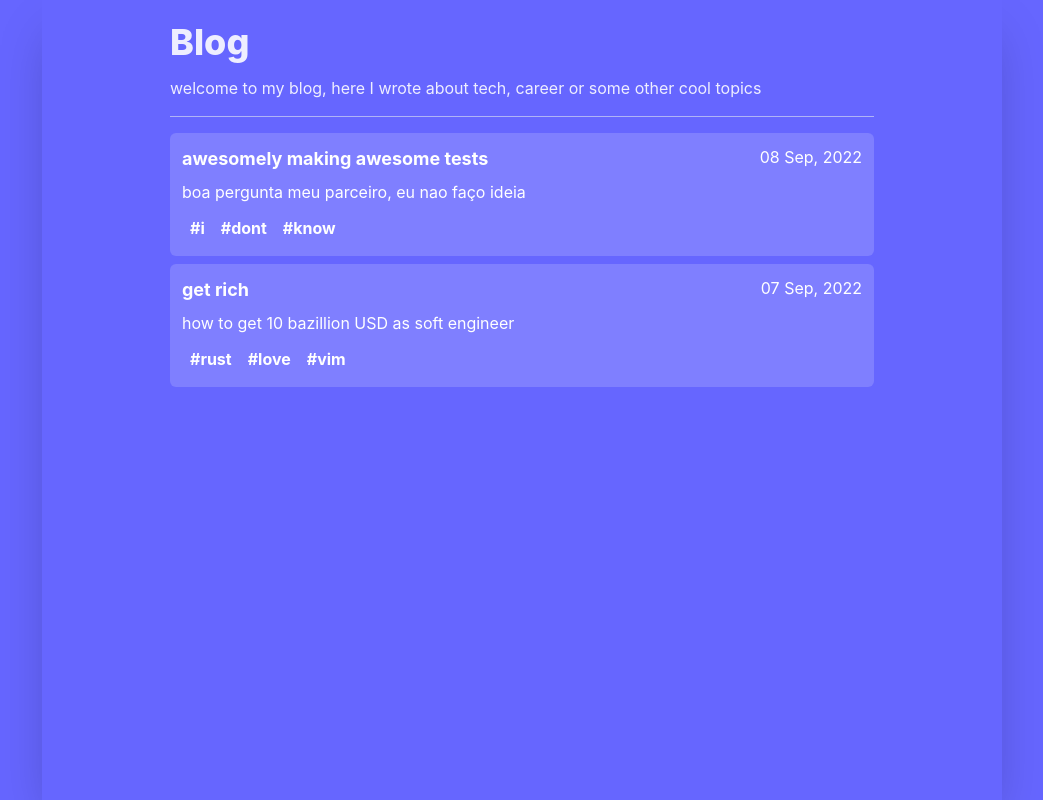
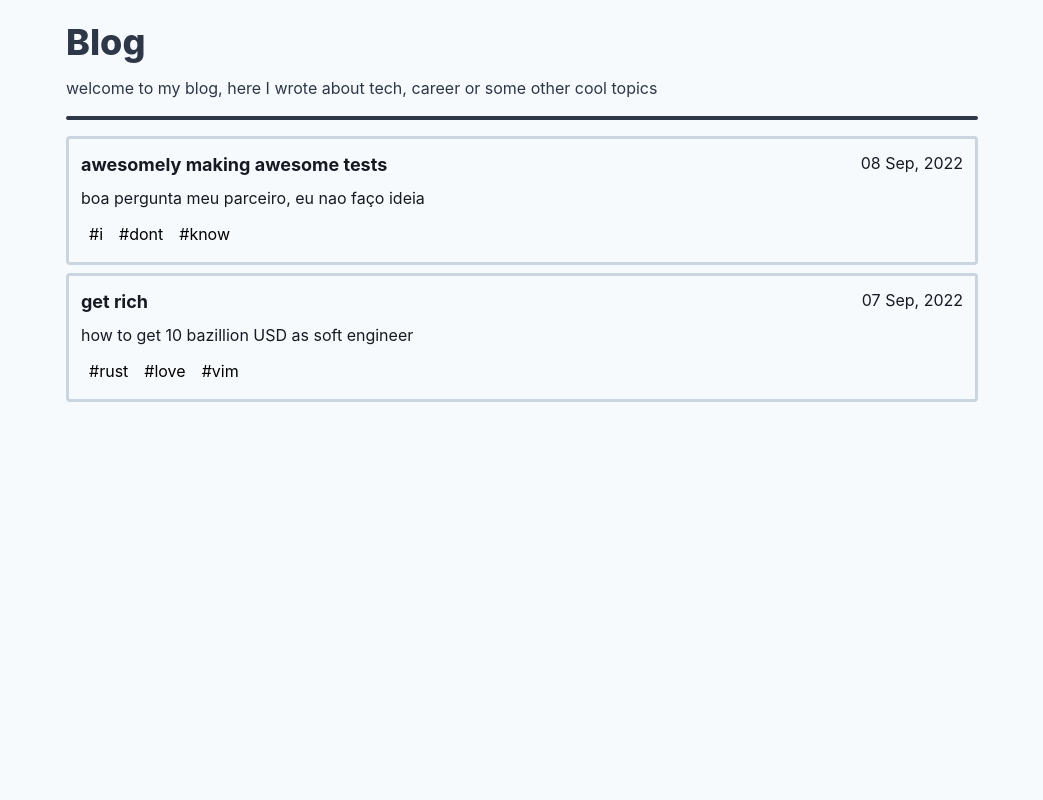
Before and after one commit to ddanielsantos/blog, a Next.js app: page /blog in a window 1280 px wide. Shown: the whole page, without its empty margins (118-1161 px from the left). Built offline with nearby package versions, Linux system fonts and the light colour scheme.

Commit message:
feat: bw coloring

```diff
--- a/pages/blog/index.tsx
+++ b/pages/blog/index.tsx
@@ -1,4 +1,3 @@
-import { COLORS } from '../../theme'
 import { Box, Divider, Flex, Heading, Text } from '@chakra-ui/react'
 import { GetStaticProps, InferGetStaticPropsType } from 'next'
 import { PostCard } from '../../src/components/PostCard'
@@ -30,34 +29,31 @@ export default function Blog({ data }: InferGetStaticPropsType<typeof getStaticP
       w={'100%'}
       flexDir='column'
       alignItems='center'
-      bg={COLORS.backgrounds.blue}
-
+      bg={'gray.50'}
       h={'100vh'}
     >
       <Box
         overflowY={'scroll'}
-        shadow={'2xl'}
+        overflowX={'hidden'}
         w={['100%', '100%', '100%', '60em']}
-        minH={'100vh'}
-        py={'1.5rem'}
         h={'100%'}
-        px={['1rem', '5rem', '8rem']}
-        bg={COLORS.backgrounds.blue}
+        p={'1.5rem'}
         css={{
           '&::-webkit-scrollbar': {
-            width: '10px',
+            width: '4px',
           },
           '&::-webkit-scrollbar-track': {
-            width: '6px',
+            width: '4px',
           },
           '&::-webkit-scrollbar-thumb': {
-            background: '#ffffffcc',
-            borderRadius: '6px',
+            background: 'black',
+            borderRadius: '0px',
           },
         }}
       >
       <Heading
-        color={COLORS.paneIndicator.main.blue}
+        as={'h1'}
+        color={'gray.700'}
         lineHeight={1}
         fontWeight={'extrabold'}
         mb={'1rem'}
@@ -65,16 +61,21 @@ export default function Blog({ data }: InferGetStaticPropsType<typeof getStaticP
         Blog
       </Heading>
         <Text
-          color={COLORS.paneIndicator.main.blue}
-          fontWeight='normal'
+          color={'gray.700'}
           fontSize={'md'}
           mb={'1rem'}
         >
           welcome to my blog, here I wrote about tech, career or some other cool topics
         </Text>
 
-        <Divider
-          mb={'1rem'}
+        <hr
+          style={{
+            backgroundColor: '#2D3748',
+            borderColor: '#2D3748',
+            borderRadius: 2,
+            borderWidth: '2px',
+            marginBottom: '1em'
+          }}
         />
 
         <Flex
--- a/src/components/PostCard/index.tsx
+++ b/src/components/PostCard/index.tsx
@@ -14,14 +14,16 @@ export const PostCard = (props: Props): JSX.Element => {
   return (
     <NextLink href={`blog/${props.slug}`} passHref>
       <Link
-        bg={'whiteAlpha.300'}
-        color={'white'}
-        transition={'ease 0.5s'}
+        bg={'gray.50'}
+        color={'gray.900'}
+        border={'3px solid #CBD5E0'}
+        transition={'border ease 0.4s'}
         _hover={{
-          bg: 'whiteAlpha.500'
+          border: '3px solid black',
+          translateX: '10'
         }}
         w={'100%'}
-        borderRadius='md'
+        borderRadius='4px'
         p={'3'}
       >
         <Box
@@ -30,6 +32,7 @@ export const PostCard = (props: Props): JSX.Element => {
           mb={'0.5em'}
         >
           <Text
+            as={'h2'}
             fontWeight={'bold'}
             fontSize={'lg'}
           >
@@ -54,8 +57,9 @@ export const PostCard = (props: Props): JSX.Element => {
             <Tag
               key={index}
               tag={tag}
+              fontWeight={'normal'}
+              color={'black'}
               fontSize={['md']}
-              color={'white'}
               _hover={{ bg: 'none' }}
             />
             )
```
